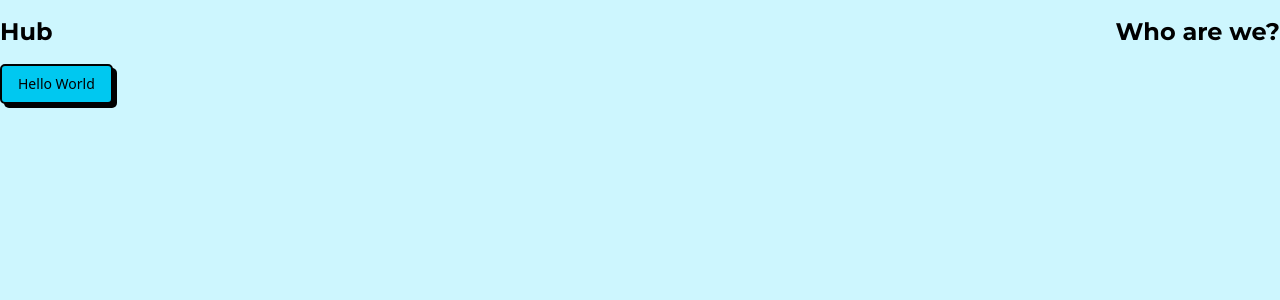
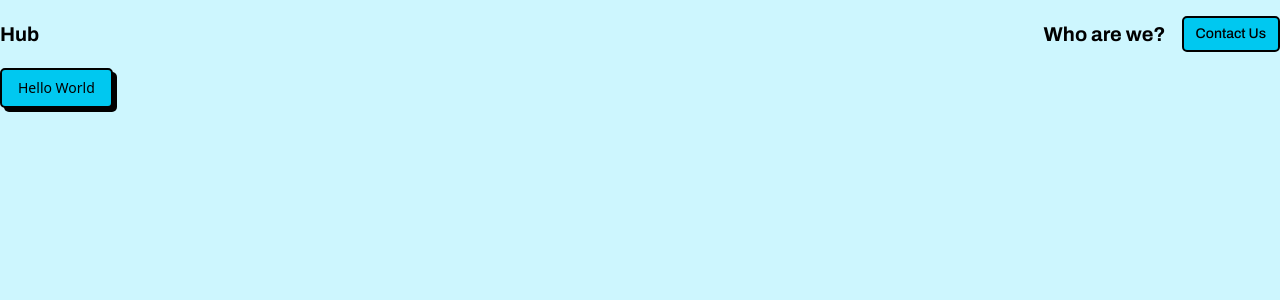
Before and after one commit to Hezekiah-Elisha/hub_ke, a Next.js app: page / in a window 1280 px wide. Shown: the top 300 px of the page. Built offline with nearby package versions, Linux system fonts and the light colour scheme.

Commit message:
feat: replace Montserrat with Archivo font and update NavHeader styling

```diff
--- a/app/globals.css
+++ b/app/globals.css
@@ -61,7 +61,7 @@
   --shadow-shadow: var(--shadow);
   --font-weight-base: 500;
   --font-weight-heading: 700;
-  --font-montserrat: var(--font-montserrat);
+  --font-archivo: var(--font-archivo);
 }
 
 @layer base {
@@ -69,7 +69,12 @@
     @apply text-foreground font-base bg-background;
   }
 
-  h1, h2, h3, h4, h5, h6{
+  h1,
+  h2,
+  h3,
+  h4,
+  h5,
+  h6 {
     @apply font-heading;
   }
 }
--- a/app/layout.tsx
+++ b/app/layout.tsx
@@ -1,10 +1,10 @@
 import type { Metadata } from "next";
-import { Geist, Geist_Mono, Montserrat } from "next/font/google";
+import { Archivo, Geist, Geist_Mono } from "next/font/google";
 import "./globals.css";
 import NavHeader from "@/components/layout/NavHeader";
 
-const montserrat = Montserrat({
-  variable: "--font-montserrat",
+const archivo = Archivo({
+  variable: "--font-archivo",
   subsets: ["latin"],
 });
 
@@ -31,7 +31,7 @@ export default function RootLayout({
   return (
     <html lang="en">
       <body
-        className={`${geistSans.variable} ${geistMono.variable} ${montserrat.variable} antialiased`}
+        className={`${geistSans.variable} ${geistMono.variable} ${archivo.variable} antialiased`}
       >
         <NavHeader />
         {children}
--- a/components/layout/NavHeader.tsx
+++ b/components/layout/NavHeader.tsx
@@ -1,13 +1,19 @@
-import React from 'react'
+import Link from 'next/link'
+import { Button } from '../ui/button'
 
 export default function NavHeader() {
     return (
-        <nav className='container mx-auto font-montserrat text-2xl font-bold py-4 flex flex-row justify-between items-center gap-4 w-full'>
+        <nav className='container mx-auto font-archivo text-xl font-bold py-4 flex flex-row justify-between items-center gap-4 w-full'>
             <div>
                 Hub
             </div>
-            <div>
-                Who are we?
+            <div className='flex flex-row gap-4 items-center'>
+                <Link href={'/'} className='hover:underline'>
+                    Who are we?
+                </Link>
+                <Button size={'sm'} className='' variant="noShadow">
+                    Contact Us
+                </Button>
             </div>
         </nav>
     )
```
